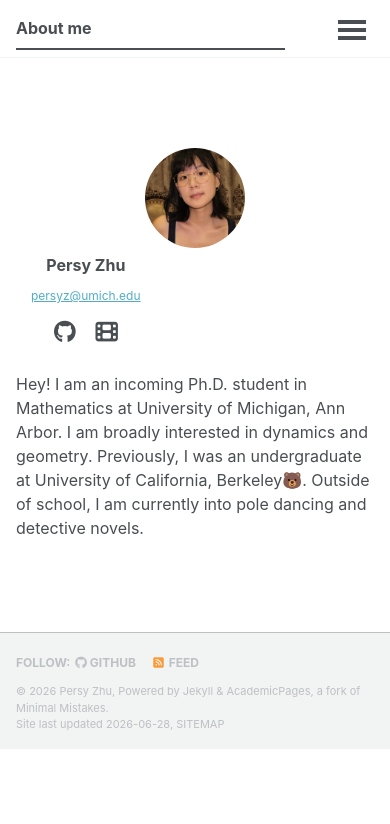
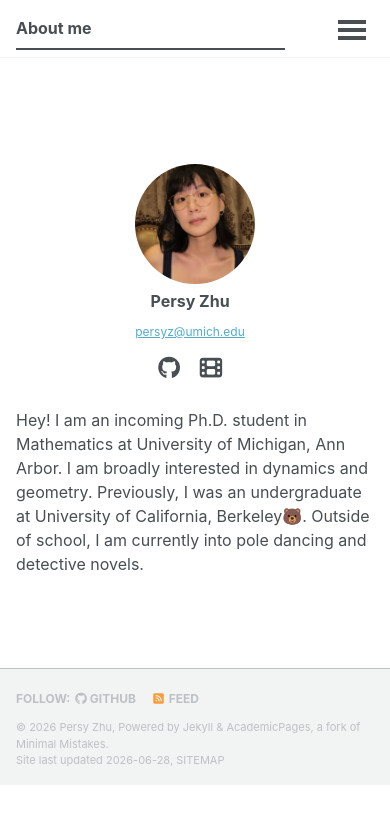
Before and after one commit to persy-zhu/persy-zhu.github.io, a Jekyll site: the page built from _pages/about.md, in a window 390 px wide. Shown: the top 824 px of the page. Built offline with Jekyll 4.4.1, drawn with Linux system fonts in a browser that asks for light colours; a style sheet for code colours, icons or effects is not loaded.

Commit message:
Stronger mobile override: block layout, 120px avatar

```diff
--- a/assets/css/main.scss
+++ b/assets/css/main.scss
@@ -45,20 +45,25 @@
   max-width: 200px;
 }
 
-/* Mobile: bigger avatar */
+/* Mobile: override table-cell layout, stack vertically, bigger avatar */
 @media (max-width: 63.9em) {
+  .author__avatar,
+  .author__content {
+    display: block !important;
+    width: auto !important;
+    text-align: center;
+  }
   .author__avatar {
-    display: block !important;
-    width: 100px !important;
-    height: 100px !important;
-    margin: 0 auto 0.5em auto;
+    margin: 1em auto 0.5em auto;
   }
   .author__avatar img {
-    max-width: 100px;
+    max-width: 120px !important;
+    width: 120px !important;
+    height: 120px !important;
     border-radius: 50%;
   }
-  .author__content {
-    text-align: center;
+  .author__social {
+    justify-content: center;
   }
 }
 
```
